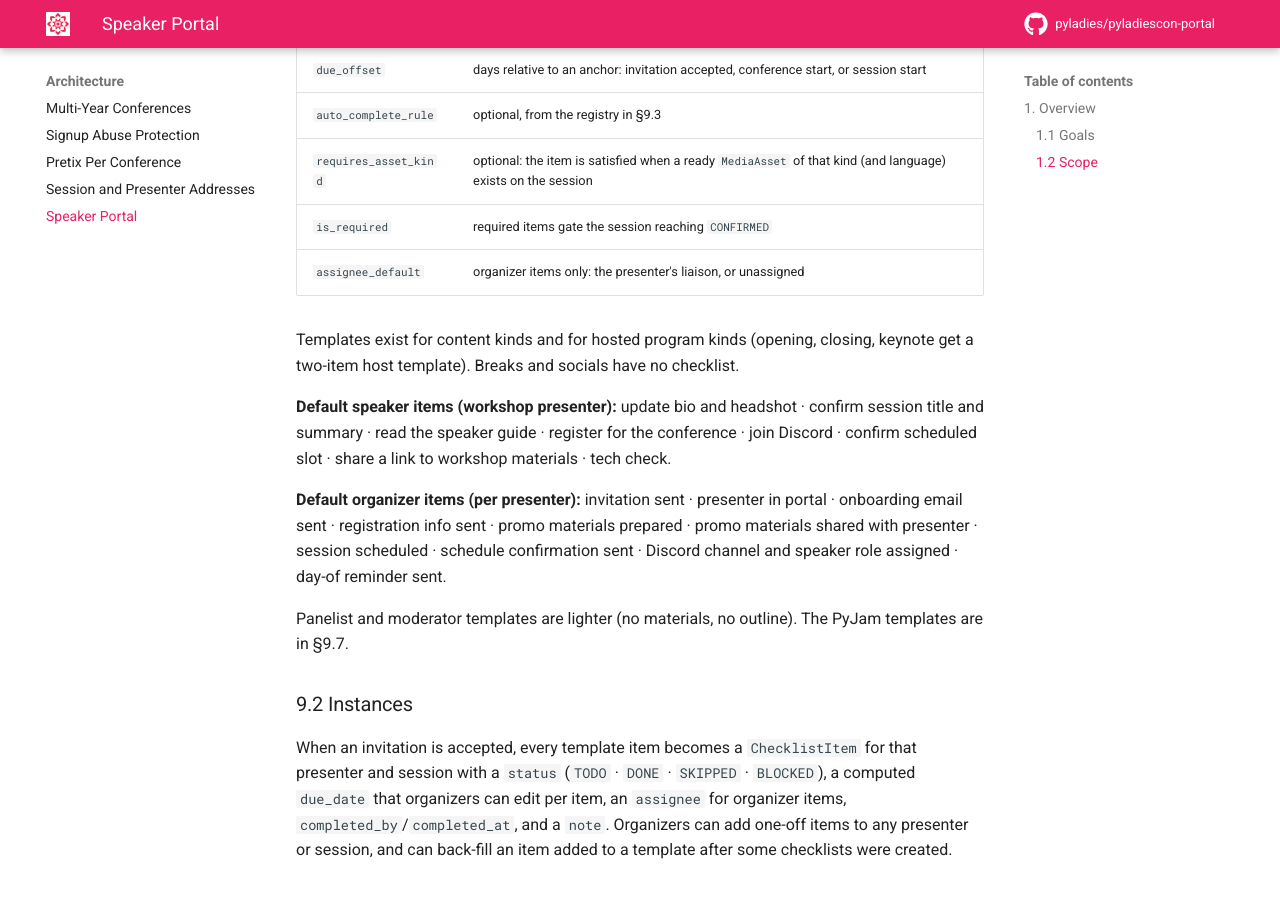
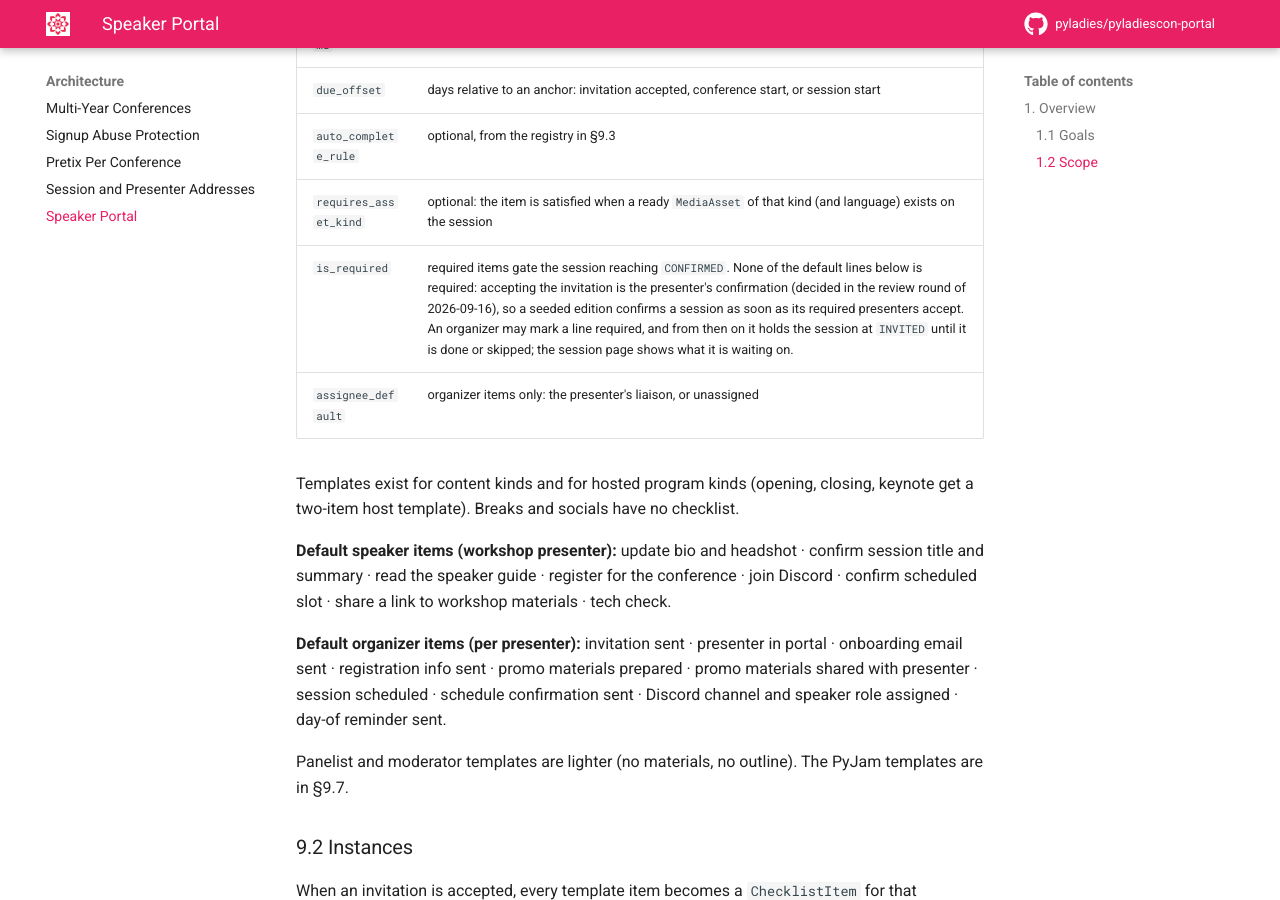
Before and after one commit to pyladies/pyladiescon-portal, an MkDocs documentation site: the page built from docs/architecture/speaker-portal.md, in a window 1280 px wide and 900 px high, scrolled down 13796 px. Built offline with MkDocs 1.6.1 and Material for MkDocs 9.7.7, drawn with Linux system fonts in a browser that asks for light colours; comment, search, counter and statistics services are not loaded.

Commit message:
Design doc 9.1: no default checklist line is required
Acceptance is the presenter's confirmation (review decision, 2026-09-16);
the seeded templates ship with is_required off, and the table row for
is_required now says so instead of implying the defaults gate the session.

(cherry picked from commit a9e69fc69e90a1d17c14009d83b0eb6ca95cc405)

```diff
--- a/docs/architecture/speaker-portal.md
+++ b/docs/architecture/speaker-portal.md
@@ -331,7 +331,7 @@ Each `ChecklistTemplateItem` has:
 | `due_offset` | days relative to an anchor: invitation accepted, conference start, or session start |
 | `auto_complete_rule` | optional, from the registry in §9.3 |
 | `requires_asset_kind` | optional: the item is satisfied when a ready `MediaAsset` of that kind (and language) exists on the session |
-| `is_required` | required items gate the session reaching `CONFIRMED` |
+| `is_required` | required items gate the session reaching `CONFIRMED`. None of the default lines below is required: accepting the invitation is the presenter's confirmation (decided in the review round of 2026-09-16), so a seeded edition confirms a session as soon as its required presenters accept. An organizer may mark a line required, and from then on it holds the session at `INVITED` until it is done or skipped; the session page shows what it is waiting on. |
 | `assignee_default` | organizer items only: the presenter's liaison, or unassigned |
 
 Templates exist for content kinds and for hosted program kinds (opening, closing, keynote get a two-item host template). Breaks and socials have no checklist.
```
